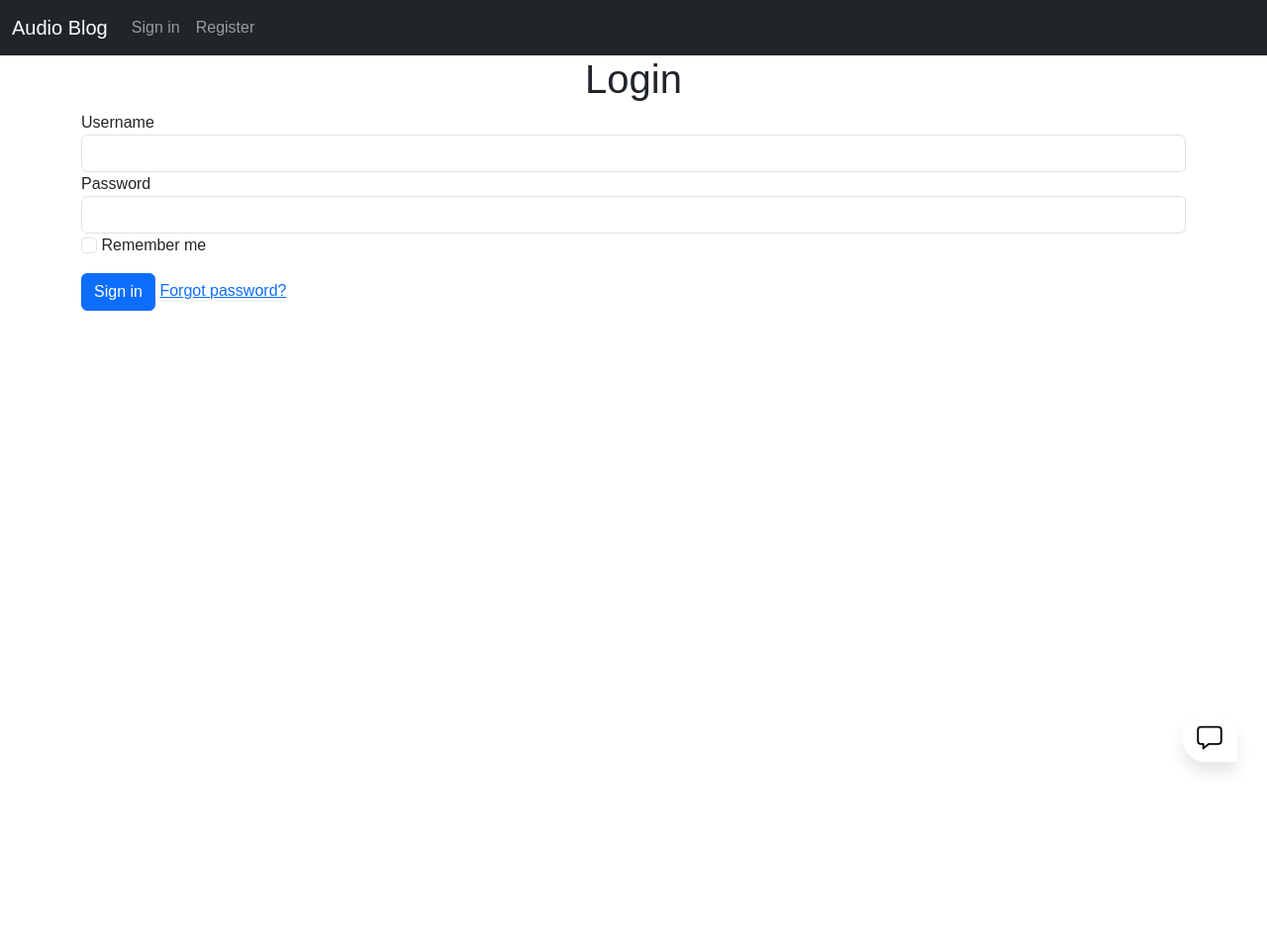
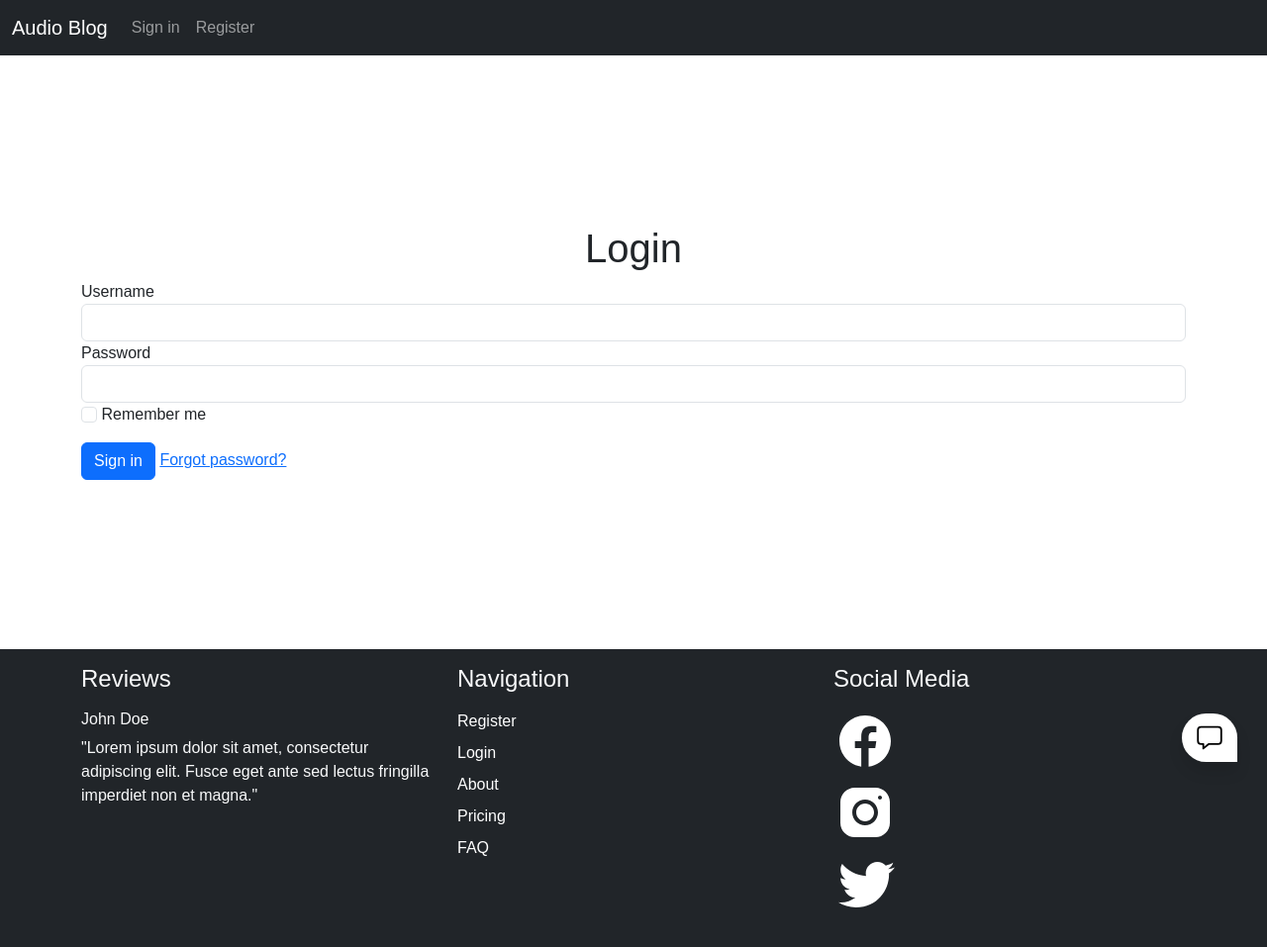
Before and after one commit to benterkidhiaeddine/audio-blog, a Flask app: page /login in a window 1280 px wide. Shown: the whole page at 99% size. Before the commit the page ends 780 px from the top, so only its background shows below. Run offline with Flask 3, Linux system fonts and the light colour scheme.

Commit message:
Create footer and styled login page

```diff
--- /dev/null
+++ b/app/static/layout.css
@@ -0,0 +1,9 @@
+.footer-links{
+    text-decoration: none;
+    color: white;
+
+}
+
+.footer-links:hover{
+    text-decoration: underline;
+}
--- /dev/null
+++ b/app/static/login.css
@@ -0,0 +1,16 @@
+#login-section{
+    height: 75vh;
+    display: flex;
+    justify-content: center;
+    align-items: center;
+}
+
+.footer-links{
+    text-decoration: none;
+    color: white;
+
+}
+
+.footer-links:hover{
+    text-decoration: underline;
+}
--- a/app/templates/layout.html
+++ b/app/templates/layout.html
@@ -17,6 +17,12 @@
 
     <!--CSS FOR CHATBOT-->
     <link rel="stylesheet" href="{{ url_for('static', filename='chat-bot-style.css') }}">
+
+    <link rel="stylesheet" href="{{ url_for('static',filename='layout.css') }}">
+
+    <!--Style block for the different css of the other pages-->
+    {% block style %}
+    {% endblock %}
 </head>
 
 <body>
@@ -31,8 +37,8 @@
 
                   {% if current_user.is_authenticated %}
                   <a class="nav-link active " aria-current="page" href="{{url_for('index')}}">Home</a>
-                  <a class="nav-link active " aria-current="page" href="{{url_for('user_audios',user_id = current_user.id)}}">My Audios</a>
-                  <a class="nav-link active " aria-current="page" href="{{url_for('search')}}">Listen</a>
+                  <a class="nav-link" aria-current="page" href="{{url_for('user_audios',user_id = current_user.id)}}">My Audios</a>
+                  <a class="nav-link " aria-current="page" href="{{url_for('search')}}">Listen</a>
                   <a class="nav-link" href="{{url_for('logout')}}">Log out</a>
                   {% else %}
                   <a class="nav-link" href="{{url_for('login')}}">Sign in </a>
@@ -91,9 +97,50 @@
   <!--Footer section-->
 
 
-  <footer>
+  <footer class="bg-dark py-3">
+    <div class="container">
+      <div class="row">
+        <div class="col-md-4">
+          <h4 class="text-light mb-3">Reviews</h4>
+          <div id="reviews-carousel" class="carousel slide" data-bs-ride="carousel">
+            <div class="carousel-inner">
+              <div class="carousel-item active">
+                <h6 class="text-light">John Doe</h6>
+                <p class="text-light">"Lorem ipsum dolor sit amet, consectetur adipiscing elit. Fusce eget ante sed lectus fringilla imperdiet non et magna."</p>
+              </div>
+              <div class="carousel-item">
+                <h6 class="text-light">Jane Smith</h6>
+                <p class="text-light">"Duis vel magna nec est porttitor congue. Nulla aliquam erat libero, vitae ultricies velit sagittis at."</p>
+              </div>
+              <!-- Add more carousel items here -->
+            </div>
+          </div>
+        </div>
+        <div class="col-md-4">
+          <h4 class="text-light mb-3">Navigation</h4>
+          <ul class="list-unstyled">
+            {% if not current_user.is_authenticated %}
+            <li class="mb-2"><a class="footer-links" href="{{url_for('register')}}">Register</a></li>
+            <li class="mb-2"><a  class="footer-links" href="{{url_for('login')}}">Login</a></li>
+            {% endif %}
+            <li class="mb-2" ><a class="footer-links" href="#">About</a></li>
+            <li class="mb-2"><a class="footer-links" href="#">Pricing</a></li>
+            <li class="mb-2"><a class="footer-links" href="#">FAQ</a></li>
+          </ul>
+        </div>
+        <div class="col-md-4">
+          <h4 class="text-light mb-3">Social Media</h4>
+          <ul class="list-inline">
+            <li class="mb-2"><a href="#"><img src="{{url_for('static',filename='images/icons8-facebook.svg')}}" alt="Facebook logo"></a></li>
+            <li class="mb-2"><a href="#"><img src="{{url_for('static',filename='images/icons8-instagram.svg')}}" alt="Instagram logo"></a></li>
+            <li class="mb-2"><a href="#"><img src="{{url_for('static',filename='images/icons8-twitter.svg')}}" alt="Twitter logo"></a></li>
+            <!-- Add more social media links here -->
+          </ul>
+        </div>
+      </div>
+    </div>
+  </footer>
 
-  </footer>
 
       <script>
           $SCRIPT_ROOT = {{ request.script_root|tojson }};
--- a/app/templates/login.html
+++ b/app/templates/login.html
@@ -1,9 +1,12 @@
 {% extends 'layout.html' %}
-
+{% block style %}
+<link rel="stylesheet" href="{{url_for('static',filename='login.css')}}">
+{% endblock %}
 {% block content%}
-<h1 class="text-center ">{{title}}</h1>
+<main id="login-section" class="">
 
     <div class="container">
+        <h1 class="text-center ">{{title}}</h1>
         <form class="form" action="/login" method="post" novalidate>
             {{ form.hidden_tag() }}
             <div class="form-group col-12">
@@ -35,4 +38,5 @@
 
         </form>
     </div>
+</main>
 {% endblock %}
--- a/app/templates/request_reset.html
+++ b/app/templates/request_reset.html
@@ -22,4 +22,7 @@
 
             </div>
 
+        </form>
+    </div>
+
 {% endblock %}
```
Also changed, not shown: app/static/images/icons8-facebook.svg (added), app/static/images/icons8-instagram.svg (added), app/static/images/icons8-twitter.svg (added). Lines whose indentation alone changed are shown as unchanged.
